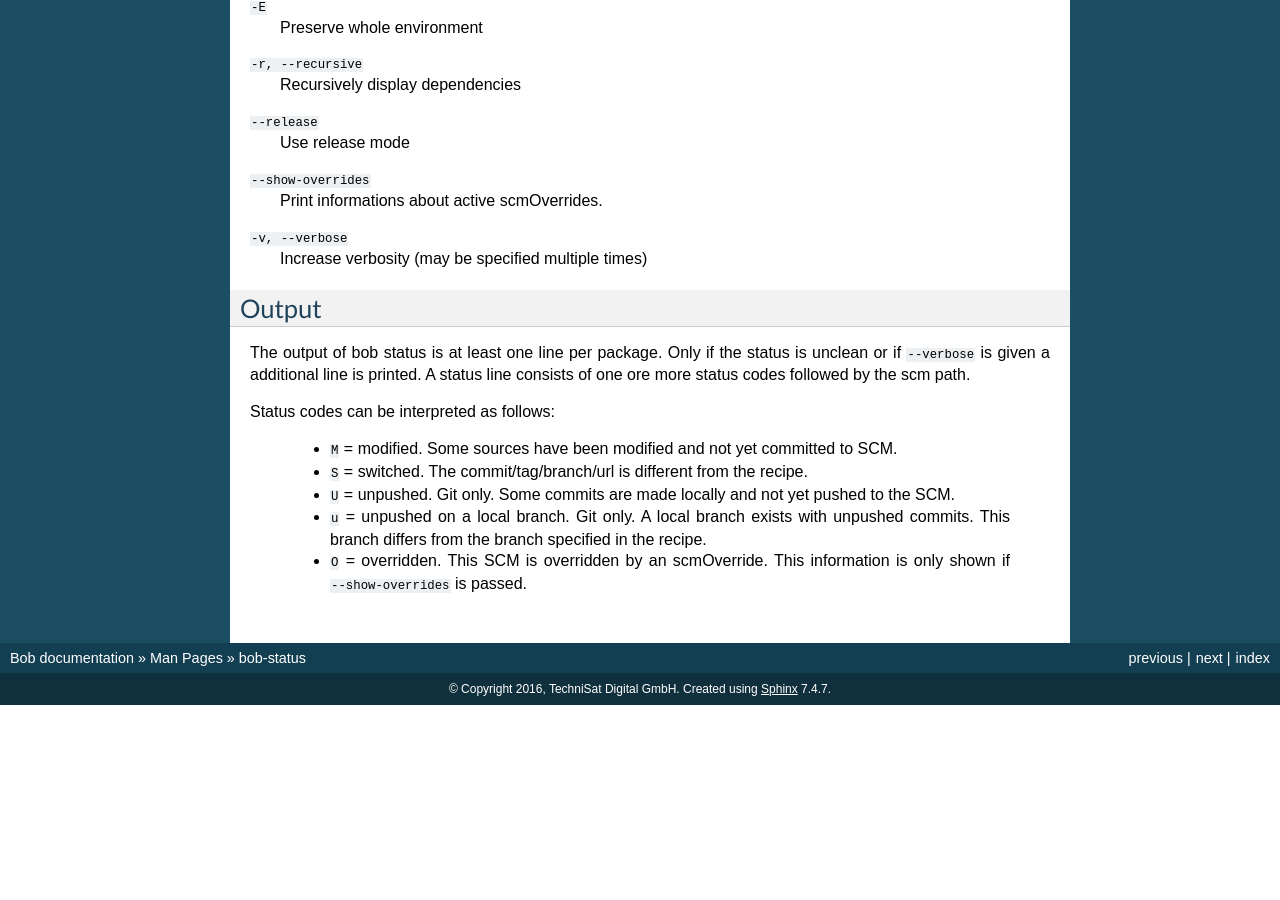
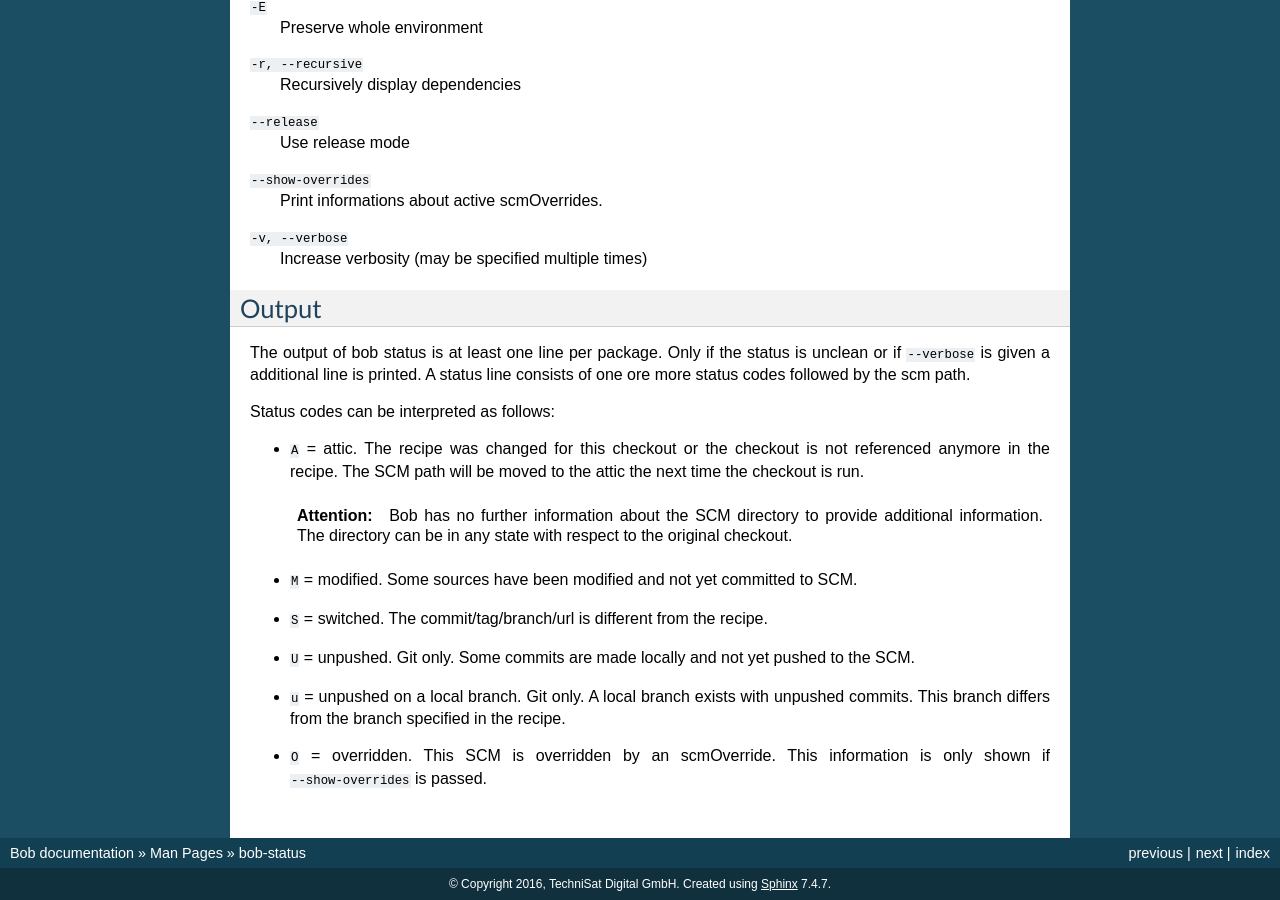
Before and after one commit to BobBuildTool/bob, a Sphinx documentation site: the page built from doc/manpages/bob-status.rst, in a window 1280 px wide and 900 px high, scrolled down 703 px. Built offline with Sphinx 7.4.7, drawn with Linux system fonts in a browser that asks for light colours; formulas are drawn with MathJax 3; the version number could not be read and is left out; before the commit the page ends 1408 px from its top, so only the background shows below that.

Commit message:
doc: decribe new A-flag of bob-status

```diff
--- a/doc/manpages/bob-status.rst
+++ b/doc/manpages/bob-status.rst
@@ -63,8 +63,20 @@ consists of one ore more status codes followed by the scm path.
 
 Status codes can be interpreted as follows:
 
-    - ``M`` = modified. Some sources have been modified and not yet committed to SCM.
-    - ``S`` = switched. The commit/tag/branch/url is different from the recipe.
-    - ``U`` = unpushed. Git only. Some commits are made locally and not yet pushed to the SCM.
-    - ``u`` = unpushed on a local branch. Git only. A local branch exists with unpushed commits. This branch differs from the branch specified in the recipe.
-    - ``O`` = overridden. This SCM is overridden by an scmOverride. This information is only shown if ``--show-overrides`` is passed.
+- ``A`` = attic. The recipe was changed for this checkout or the checkout
+  is not referenced anymore in the recipe. The SCM path will be moved to
+  the attic the next time the checkout is run.
+
+  .. attention::
+     Bob has no further information about the SCM directory to provide
+     additional information. The directory can be in any state with respect to
+     the original checkout.
+
+- ``M`` = modified. Some sources have been modified and not yet committed to SCM.
+- ``S`` = switched. The commit/tag/branch/url is different from the recipe.
+- ``U`` = unpushed. Git only. Some commits are made locally and not yet pushed
+  to the SCM.
+- ``u`` = unpushed on a local branch. Git only. A local branch exists with
+  unpushed commits. This branch differs from the branch specified in the recipe.
+- ``O`` = overridden. This SCM is overridden by an scmOverride. This
+  information is only shown if ``--show-overrides`` is passed.
```
